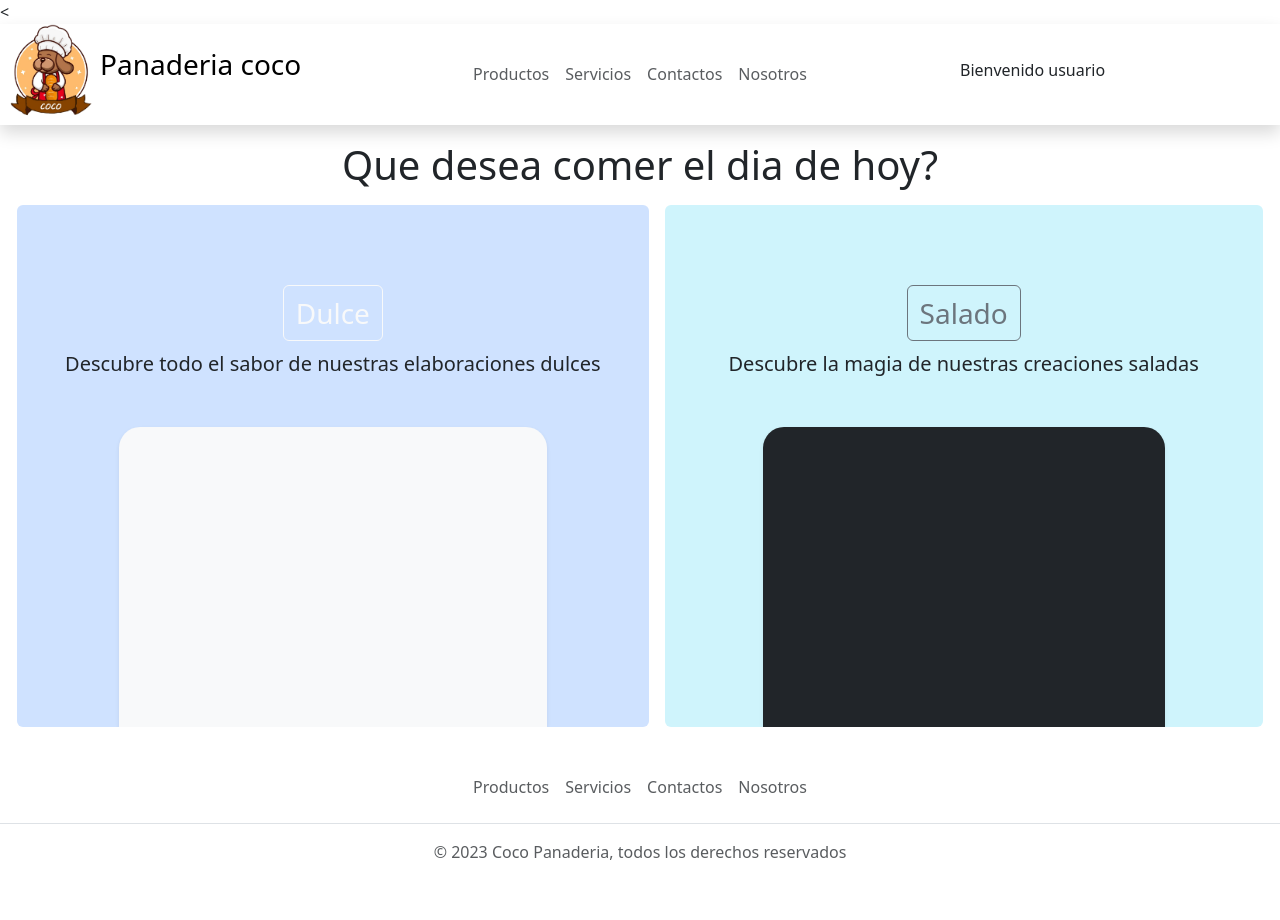
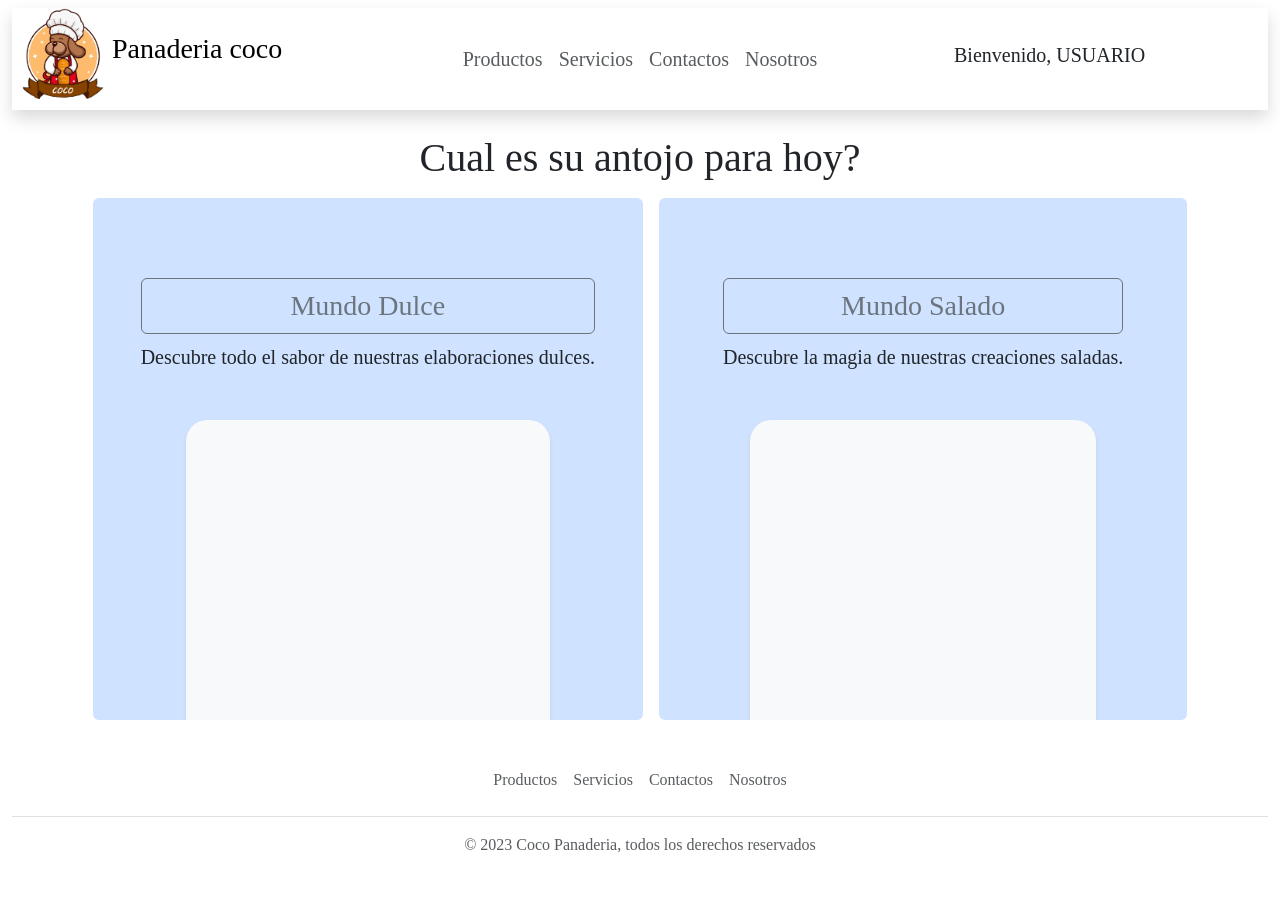
Before and after one commit to LuisRon27/Panaderia_coco, a PHP site: template Pages/Categorias/Categoria.php in a window 1280 px wide. After the commit the page ends 853 px from the top, so only its background shows below. Run offline with PHP 8.4, Linux system fonts and the light colour scheme; the template is opened without the code that fills it, so the values that code supplies are empty.

Commit message:
chore:stilyng-categoriesPage

```diff
--- a/Pages/Categorias/Categoria.php
+++ b/Pages/Categorias/Categoria.php
@@ -4,13 +4,15 @@
 <head>
     <meta charset="utf-8">
     <meta name="viewport" content="width=device-width, initial-scale=1">
-    <title>Bootstrap demo</title>
+    <title>Categorias</title>
+    <link rel="stylesheet" href="/style.css"
+    <link rel="stylesheet" href="https://cdn.jsdelivr.net/npm/bootstrap-icons@1.11.1/font/bootstrap-icons.css">
     <link href="https://cdn.jsdelivr.net/npm/bootstrap@5.3.2/dist/css/bootstrap.min.css" rel="stylesheet" integrity="sha384-T3c6CoIi6uLrA9TneNEoa7RxnatzjcDSCmG1MXxSR1GAsXEV/Dwwykc2MPK8M2HN" crossorigin="anonymous">
 </head>
 
-< <body>
+<body>
 
-
+<div class="container-fluid mt-2">
     <header class="d-flex flex-wrap align-items-center justify-content-center justify-content-md-between shadow">
         <div class="col-md-3 mb-2 mb-md-0">
             <a href="/" class="d-inline-flex link-body-emphasis text-decoration-none">
@@ -20,39 +22,38 @@
         </div>
 
         <ul class="nav col-12 col-md-auto mb-2 justify-content-center mb-md-0">
-            <li><a href="Pages/Categorias/Categoria.php" class="nav-link px-2 text-body-secondary">Productos</a></li>
-            <li><a href="#" class="nav-link px-2 text-body-secondary">Servicios</a></li>
-            <li><a href="#" class="nav-link px-2 text-body-secondary">Contactos</a></li>
-            <li><a href="#" class="nav-link px-2 text-body-secondary">Nosotros</a></li>
+            <li><a href="Pages/Categorias/Categoria.php" class="nav-link px-2 text-body-secondary fs-5">Productos</a></li>
+            <li><a href="#" class="nav-link px-2 text-body-secondary fs-5"">Servicios</a></li>
+            <li><a href="#" class="nav-link px-2 text-body-secondary fs-5">Contactos</a></li>
+            <li><a href="#" class="nav-link px-2 text-body-secondary fs-5">Nosotros</a></li>
         </ul>
 
         <div class="col-md-3 text-end d-flex">
-           <p class="mt-2">Bienvenido usuario</p>
+           <p class="mt-2 fs-5">Bienvenido, USUARIO</p>
         </div>
     </header>
 
 
     <!--Title-->
-    <div class="container mt-3">
-        <h1 class="text-center">Que desea comer el dia de hoy?</h1>
-    </div>
 
+        <h1 class="text-center mt-4">Cual es su antojo para hoy?</h1>
 
-
-    <div class="d-md-flex flex-md-equal w-100 my-md-3 ps-md-3 justify-content-center">
+    <div class="d-md-flex flex-md-equal w-100 my-md-3 ps-md-3 justify-content-center mt-3">
         <div class="bg-primary-subtle me-md-3 pt-3 px-3 pt-md-5 px-md-5 text-center overflow-hidden rounded">
             <div class="my-3 py-3">
-            <a href="../Productos/Productos.php?IDCategoria=1" class="btn btn-outline-light fs-3">Dulce</a>
-                <p class="lead mt-2">Descubre todo el sabor de nuestras elaboraciones dulces</p>
+            <a href="../Productos/Productos.php?IDCategoria=1" class="btn btn-outline-secondary fs-3 w-100 ">Mundo Dulce</a>
+                <p class="lead mt-2">Descubre todo el sabor de nuestras elaboraciones dulces.</p>
             </div>
+
             <div class="bg-body-tertiary shadow-sm mx-auto" style="width: 80%; height: 300px; border-radius: 21px 21px 0 0;"></div>
         </div>
-        <div class="bg-info-subtle me-md-3 pt-3 px-3 pt-md-5 px-md-5 text-center overflow-hidden rounded">
+        <div class="bg-primary-subtle me-md-3 pt-3 px-3 pt-md-5 px-md-5 text-center overflow-hidden rounded">
             <div class="my-3 p-3">
-            <a href="../Productos/Productos.php?IDCategoria=2" class="btn btn-outline-secondary fs-3">Salado</a>
-                <p class="lead mt-2">Descubre la magia de nuestras creaciones saladas</p>
+            <a href="../Productos/Productos.php?IDCategoria=2" class="btn btn-outline-secondary fs-3 w-100">Mundo Salado</a>
+                <p class="lead mt-2">Descubre la magia de nuestras creaciones saladas.</p>
             </div>
-            <div class="bg-dark shadow-sm mx-auto" style="width: 80%; height: 300px; border-radius: 21px 21px 0 0;">
+
+            <div class="bg-body-tertiary shadow-sm mx-auto" style="width: 80%; height: 300px; border-radius: 21px 21px 0 0;">
 
             </div>
         </div>
@@ -60,7 +61,17 @@
 
 
 
-    <?php include("./Components/Footer/Footer.php"); ?>
+    <footer class="py-3 my-4">
+    <ul class="nav justify-content-center border-bottom pb-3 mb-3">
+    <li><a href="Pages/Categorias/Categoria.php" class="nav-link px-2 text-body-secondary">Productos</a></li>
+      <li class="nav-item"><a href="#" class="nav-link px-2 text-body-secondary">Servicios</a></li>
+      <li class="nav-item"><a href="#" class="nav-link px-2 text-body-secondary">Contactos</a></li>
+      <li class="nav-item"><a href="#" class="nav-link px-2 text-body-secondary">Nosotros</a></li>
+    </ul>
+    <p class="text-center text-body-secondary">© 2023 Coco Panaderia, todos los derechos reservados</p>
+
+  </footer>
+  </div>
 
     <script src="https://cdn.jsdelivr.net/npm/bootstrap@5.3.2/dist/js/bootstrap.bundle.min.js" integrity="sha384-C6RzsynM9kWDrMNeT87bh95OGNyZPhcTNXj1NW7RuBCsyN/o0jlpcV8Qyq46cDfL" crossorigin="anonymous"></script>
     </body>
--- a/style.css
+++ b/style.css
@@ -1,4 +1,11 @@
+*{
+    font-family: 'Bodoni Moda', serif;
+}
 
+.nav-link:hover {
+    background-color: gray;
+    border-radius: 3px;
+}
 .carousel-item{
     height: 80vh;
     min-height: 300px;
```
